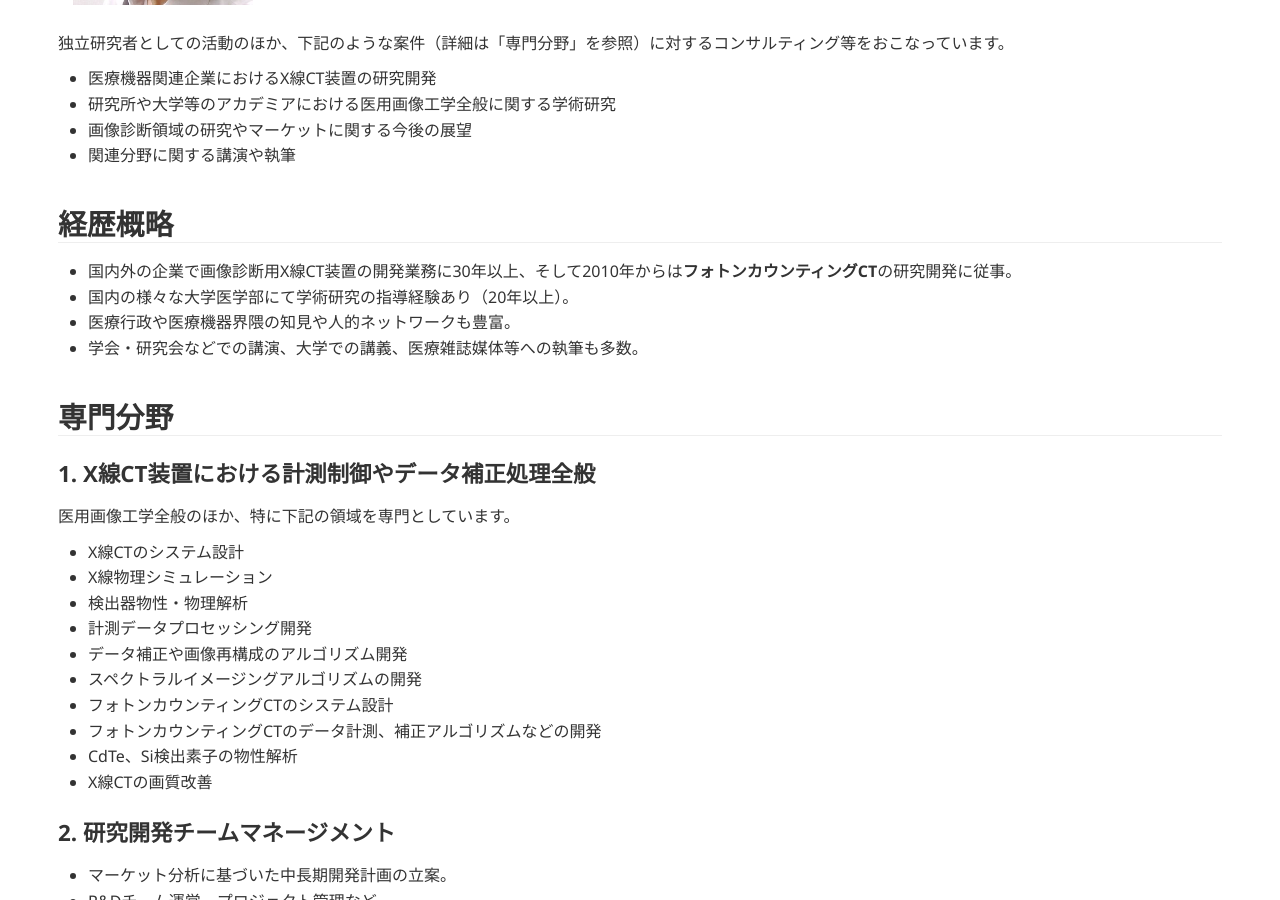
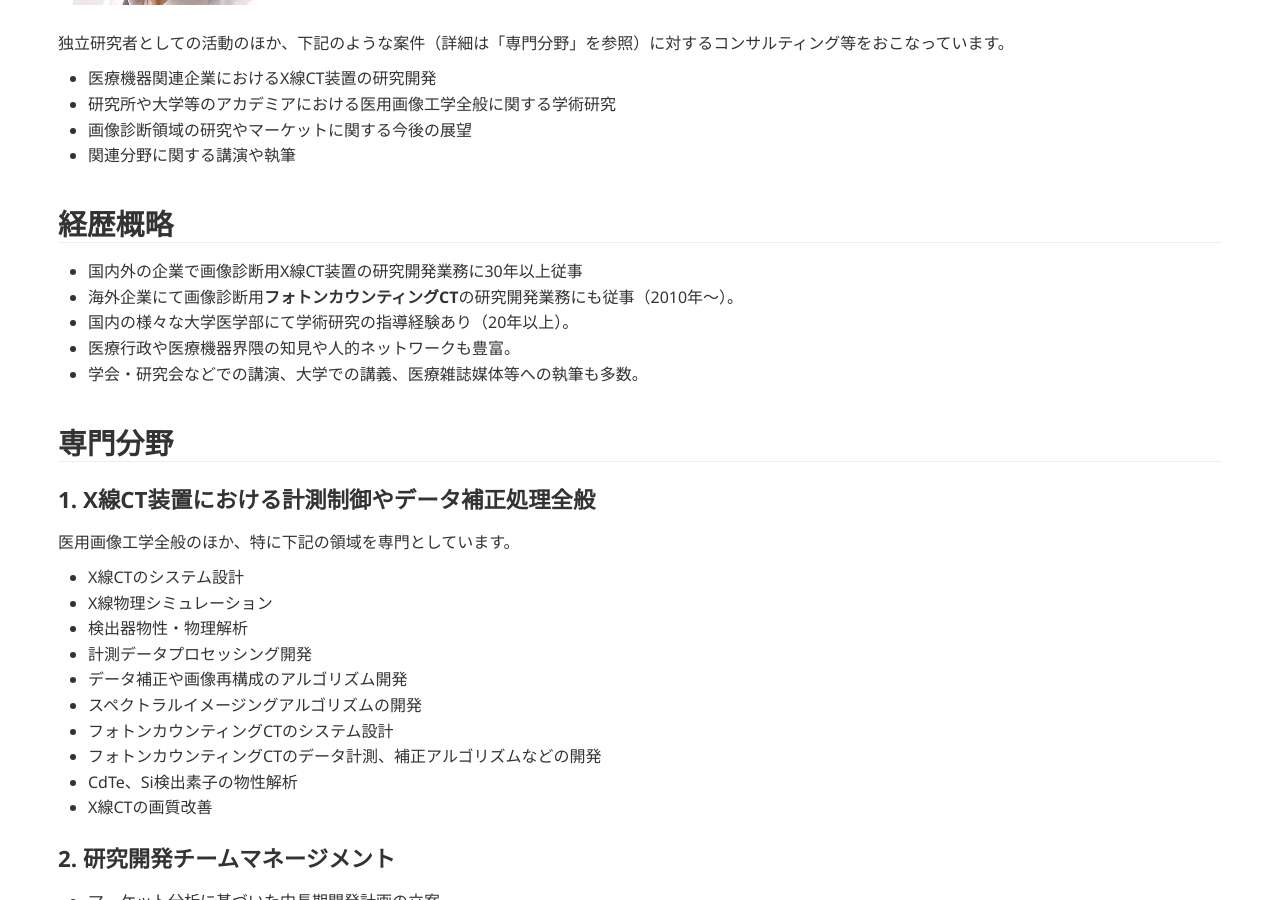
Before and after one commit to tnitoh/tnitoh.github.io, a Jekyll site: the page built from index.md, in a window 1280 px wide and 900 px high, scrolled down 360 px. Built offline with Jekyll 4.4.1, drawn with Linux system fonts in a browser that asks for light colours; Markdown is read by kramdown in place of the engine named in the settings.

Commit message:
Update index.md

```diff
--- a/index.md
+++ b/index.md
@@ -25,7 +25,8 @@ title: Website of Toshihide Itoh
 
 ## 経歴概略
 
-- 国内外の企業で画像診断用X線CT装置の開発業務に30年以上、そして2010年からは**フォトンカウンティングCT**の研究開発に従事。
+- 国内外の企業で画像診断用X線CT装置の研究開発業務に30年以上従事
+- 海外企業にて画像診断用**フォトンカウンティングCT**の研究開発業務にも従事（2010年〜）。
 - 国内の様々な大学医学部にて学術研究の指導経験あり（20年以上）。
 - 医療行政や医療機器界隈の知見や人的ネットワークも豊富。
 - 学会・研究会などでの講演、大学での講義、医療雑誌媒体等への執筆も多数。
```
